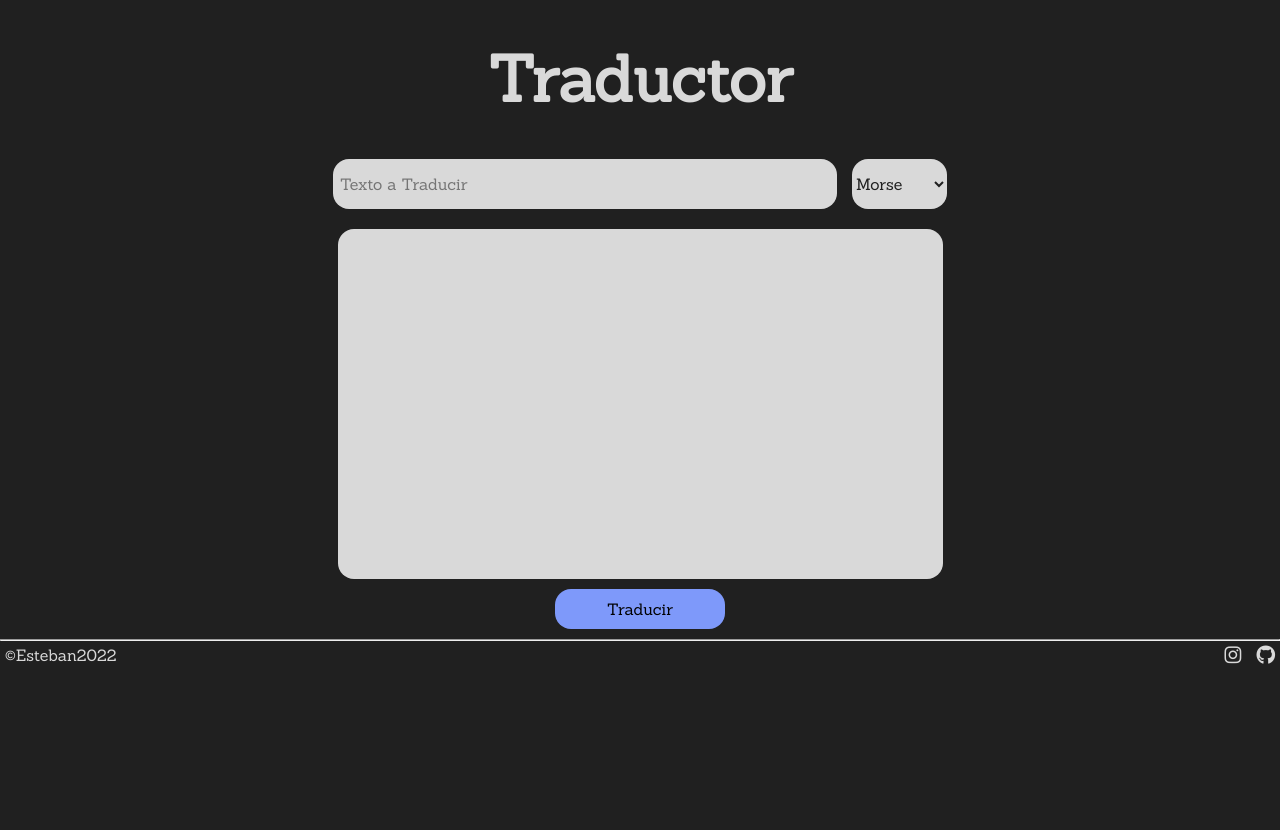
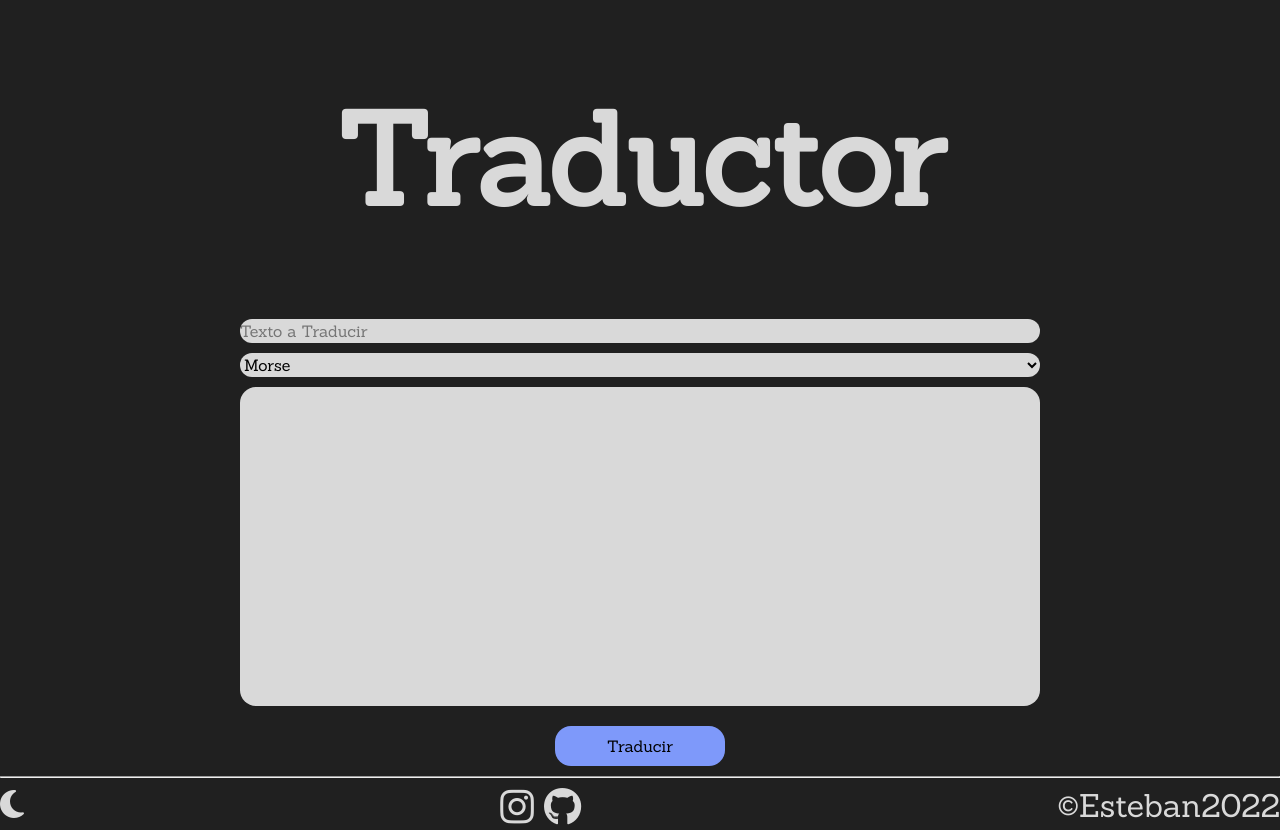
Before and after one commit to HyruleST/Traductor, a plain HTML site: page index.html in a window 1280 px wide. Before the commit the page ends 800 px from the top, so only its background shows below. Drawn offline with nearby package versions, Linux system fonts and the light colour scheme.

Commit message:
Add files via upload

```diff
--- a/index.html
+++ b/index.html
@@ -8,28 +8,30 @@
    <link rel="preconnect" href="https://fonts.googleapis.com">
    <link rel="preconnect" href="https://fonts.gstatic.com" crossorigin>
    <link href="https://fonts.googleapis.com/css2?family=Sanchez&display=swap" rel="stylesheet">
+   <link rel="stylesheet" href="https://fonts.googleapis.com/css2?family=Material+Symbols+Outlined:opsz,wght,FILL,GRAD@20..48,100..700,0..1,-50..200" />
 </head>
 
-<body>
+<body class = "light">
   <div class = "main">
-    <h1>Traductor</h1>
+    <h1 id = "title">Traductor</h1>
     <div class ="inputs">
-      <input type="text" id = "textT" placeholder = "Texto a Traducir" pattern = "[a-zA-Z]+">
-      <select id = "op" name = "opcion">
+      <input type="text" id = "textT" placeholder = "Texto a Traducir"  class="textArea">
+      <select id = "op" name = "opcion" class="textArea">
         <option value="morse">Morse</option>
         <option value = "Binario">Binarios</option>
       </select>
     </div>
-    <textarea id = "textDe"></textarea>
+    <textarea id = "textDe" class="textArea"></textarea>
     <button id = "accion">Traducir</button>
   </div>
   <hr>
   <footer>
-    <p>&copy;Esteban2022</p>
+    <i class="fa-solid fa-moon"></i>
     <div class = "redes">
       <i  id = "insta" class="fa-brands fa-instagram"></i>
       <i  id ="git" class="fa-brands fa-github"></i>
     </div>
+    <p>&copy;Esteban2022</p>
   </footer>
 <script src = "https://kit.fontawesome.com/ee9ca241a9.js" crossorigin="anonymous"></script>
 <script src = "./main.js"></script>
--- a/main.js
+++ b/main.js
@@ -2,6 +2,10 @@ let insta = document.querySelector('#insta');
 let github = document.querySelector('#git');
 let boton = document.querySelector('#accion');
 let textArea = document.querySelector('#textDe');
+let mode = document.querySelector('#mode');
+let cuerpo = document.body;
+let Stmode = true;
+
 
 //Diccionarios
 const morse = {
@@ -168,7 +172,28 @@ boton.addEventListener('click', event => {
   };
 });
 
-
+//mode
+mode.addEventListener('click', event => {
+  let modeSerius = cuerpo.classList.toggle("light");
+  localStorage.setItem("modo",modeSerius);
+  if(Stmode == true){
+    mode.innerHTML = "dark_mode";
+    Stmode = false;
+  }else{
+    mode.innerHTML = "light_mode";
+    Stmode = true;
+  };
+});
+let modeValor = localStorage.getItem("modo")
+if(modeValor == "true"){
+  cuerpo.classList.add("light")
+  mode.innerHTML = "light_mode";
+  Stmode = true;
+}else{
+  cuerpo.classList.remove("light")
+  mode.innerHTML = "dark_mode";
+  Stmode = false;
+};
 //Redes
 
 insta.addEventListener('click', event => window.location.href = "https://www.instagram.com/_linux_user_/");
--- a/style.css
+++ b/style.css
@@ -12,48 +12,64 @@
 body{
   background-color: var(--black);
 }
-.main h1{
+#title{
   color: var(--textAres);
-  font-size: 4em;
-}
-input, #textDe{
-  background-color: var(--textAres);
-  border: none;
-  border-radius: 16px;
-}
-input,#textDe,select:focus{
-  outline: none;
-}
-.inputs{
-  display: flex;
-  margin-bottom: 20px;
+  font-size: 8em;
 }
 .main{
   display: flex;
   flex-direction: column;
   justify-content: center;
   align-items: center;
+
 }
-#op{
+.inputs{
+  display: flex;
+  flex-direction: column;
+}
+#textDe{
+  resize: none;
+  height: 40vh;
+  margin: 10px;
+  max-width: 800px;
+  width: 800px;
+}
+footer{
+  display: flex;
+  justify-content: space-between;
+  color: var(--textAres);
+  height: 3vh;
+  font-size: 2em;
+}
+.textArea{
   background-color: var(--textAres);
-  color: var(--black);
   border: none;
   border-radius: 16px;
 }
-#textDe{
-  width: 600px;
-  height: 350px;
-  resize: none;
-  margin-bottom: 10px;
-  padding-left: 5px;
+.textArea:focus{
+  outline: none;
 }
-button{
+.inputs input{
+  height: 3vh;
+  max-width: 800px;
+  width: 800px;
+}
+#textT{
+  margin-bottom:  10px;
+}
+select{
+  height: 3vh;
+  margin-top: 10px;
+  max-width: 800px;
+  width: 800px;
+}
+#accion{
   border-radius: 16px;
   background-color: var(--blue);
   border: none;
   width: 170px;
   height: 40px;
-  margin: 5px;
+  margin: 10px;
   cursor: pointer;
   transition: all 1s;
 }
@@ -61,30 +77,18 @@ button:hover{
   background-color: var(--blue-shadow);
   color: var(--textAres);
 }
-#textT{
-  width: 490px;
-  height: 50px;
-  margin-right: 15px;
-  padding: 0px 7px;
-}
-select{
-  width: 95px;
-  height: 50px;
-  cursor: pointer;
-}
-footer{
-  color: var(--textAres);
-  display: flex;
-  justify-content: space-between;
-}
-hr{
+footer p{
   margin-top: 10px;
 }
-footer p{
-  margin: 5px;
-}
 .redes i{
-  margin: 5px;
+  margin-top: 10px;
   font-size: 1.2em;
   cursor: pointer;
 }
+.main{
+  height: 97vh;
+}
+footer i{
+  margin-top: 10px;
+  cursor: pointer;
+}
```
